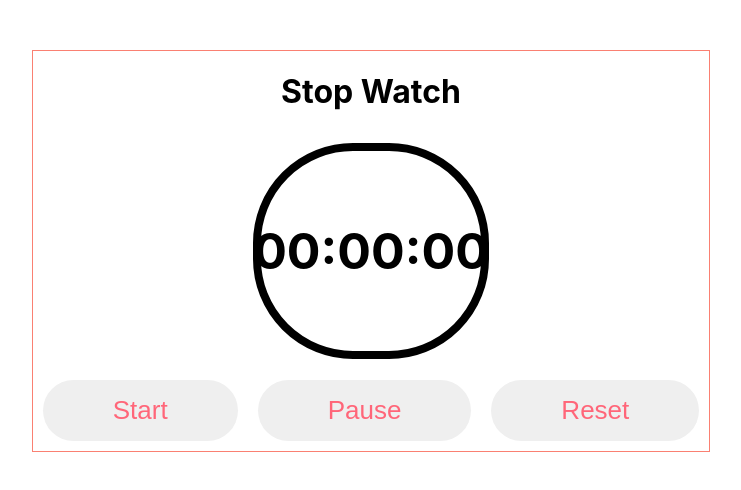
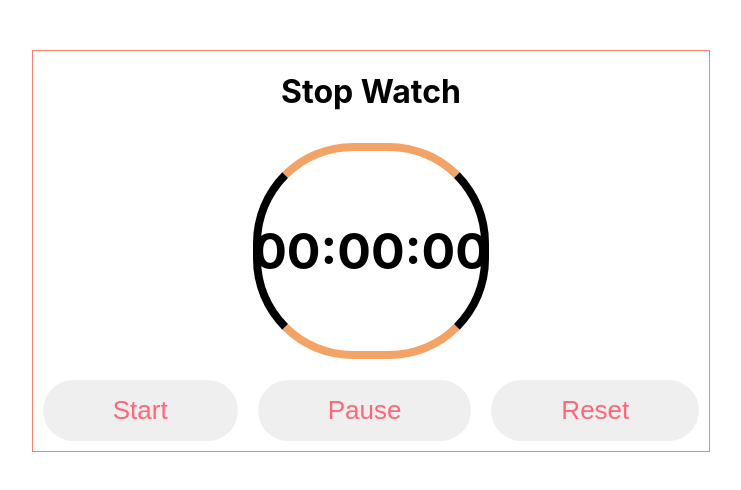
Before and after one commit to samadakram/Stop-watch-typescript, a React (Create React App) app: page / in a window 1280 px wide. Shown: the top 490 px of the page, without its empty margins (269-1010 px from the left). Built offline with nearby package versions, Linux system fonts and the light colour scheme.

Commit message:
Update Timer.css

```diff
--- a/src/components/Timer/Timer.css
+++ b/src/components/Timer/Timer.css
@@ -14,7 +14,9 @@
     width: 200px;
     height: 200px;
     border-radius: 100px;
-    border: 8px solid black;
+    border: 8px solid;
+    border-top-color: #f2a365;
+    border-bottom-color: #f2a365;
     display: flex;
     justify-content: center;
     align-items: center;
```
